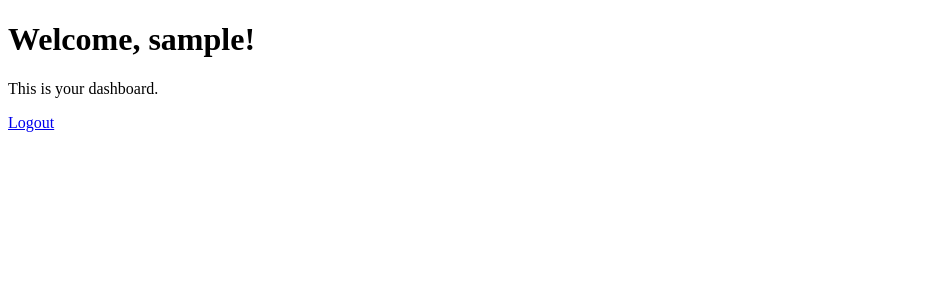
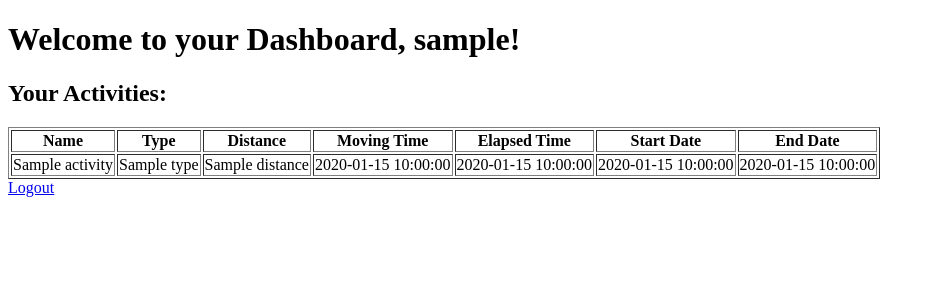
Before and after one commit to imrithwik1908/Mini-Project---6th-Sem, a Flask app: template templates/dashboard.html in a window 1280 px wide. Shown: the top 300 px of the page, without its empty margins (0-935 px from the left). Run offline with Flask 3, Linux system fonts and the light colour scheme; the template is opened without the code that fills it: most values are stand-ins (such as "Sample title", 1, 10 or a date in 2020).

Commit message:
implemented activity fetch

```diff
--- a/app.py
+++ b/app.py
@@ -32,13 +32,23 @@ def home():
 def login():
     # Check if user is already authenticated
     if 'access_token' in session:
-        return redirect(url_for("dashboard"))
+        # Check if the access token is valid by attempting to fetch user data
+        access_token = session.get('access_token')
+        headers = {'Authorization': f'Bearer {access_token}'}
+        response = requests.get(f"{API_URL}/athlete", headers=headers)
+        if response.status_code == 200:
+            # User is already authenticated and access token is valid, redirect to dashboard
+            return redirect(url_for("dashboard"))
+        else:
+            # Access token is invalid or expired, clear session and proceed with login
+            session.clear()
 
     # Define the desired scope
     scope = "activity:read_all,read_all"
 
     # Redirect user to Strava's authorization page with the defined scope
     return redirect(f"{STRAVA_AUTH_URL}?client_id={CLIENT_ID}&redirect_uri={REDIRECT_URI}&response_type=code&scope={scope}")
+
 
 
 @app.route("/strava/auth", methods=['GET', 'POST'])
@@ -79,13 +89,19 @@ def dashboard():
     headers = {'Authorization': f'Bearer {access_token}'}
     response = requests.get(f"{API_URL}/athlete", headers=headers)
     if response.status_code == 200:
-        print("User_details responses : \n")
-        print(f"ACCESS_TOKEN : {access_token}")
-        print(response.json())
         user_name = response.json()["firstname"]
-        return render_template("dashboard.html", user_name=user_name)
+
+        # Fetch activities
+        activities_response = requests.get(f"{API_URL}/athlete/activities", headers=headers)
+        if activities_response.status_code == 200:
+            activities = activities_response.json()
+        else:
+            activities = []
+
+        return render_template("dashboard.html", user_name=user_name, activities=activities)
     else:
         return "Failed to fetch user details"
+
 
 @app.route("/logout")
 def logout():
--- a/routes/logout_routes.py
+++ b/routes/logout_routes.py
@@ -21,4 +21,4 @@ def logout():
     # Clear session
     session.clear()
     # Redirect user to home page after logout
-    return redirect(url_for("home"))
+    return redirect(url_for("home.home"))
--- a/templates/dashboard.html
+++ b/templates/dashboard.html
@@ -1,5 +1,3 @@
-<!-- dashboard.html -->
-
 <!DOCTYPE html>
 <html lang="en">
 <head>
@@ -8,8 +6,34 @@
     <title>Dashboard</title>
 </head>
 <body>
-    <h1>Welcome, {{ user_name }}!</h1>
-    <p>This is your dashboard.</p>
-    <a href="{{ url_for('logout.logout') }}">Logout</a>
+    <h1>Welcome to your Dashboard, {{ user_name }}!</h1>
+    <h2>Your Activities:</h2>
+    <table border="1">
+        <thead>
+            <tr>
+                <th>Name</th>
+                <th>Type</th>
+                <th>Distance</th>
+                <th>Moving Time</th>
+                <th>Elapsed Time</th>
+                <th>Start Date</th>
+                <th>End Date</th>
+            </tr>
+        </thead>
+        <tbody>
+            {% for activity in activities %}
+            <tr>
+                <td>{{ activity.name }}</td>
+                <td>{{ activity.type }}</td>
+                <td>{{ activity.distance }}</td>
+                <td>{{ activity.moving_time }}</td>
+                <td>{{ activity.elapsed_time }}</td>
+                <td>{{ activity.start_date }}</td>
+                <td>{{ activity.end_date }}</td>
+            </tr>
+            {% endfor %}
+        </tbody>
+    </table>
+    <a href="{{ url_for('logout') }}">Logout</a>
 </body>
 </html>
--- a/templates/home.html
+++ b/templates/home.html
@@ -6,6 +6,6 @@
     <title>Home</title>
 </head>
 <body>
-    <a href="{{ url_for('auth.login') }}">Get Started</a>
+    <a href="{{ url_for('login') }}">Get Started</a>
 </body>
 </html>
```
Also changed, not shown: templates/activities.html (added, +17 -0 lines).
